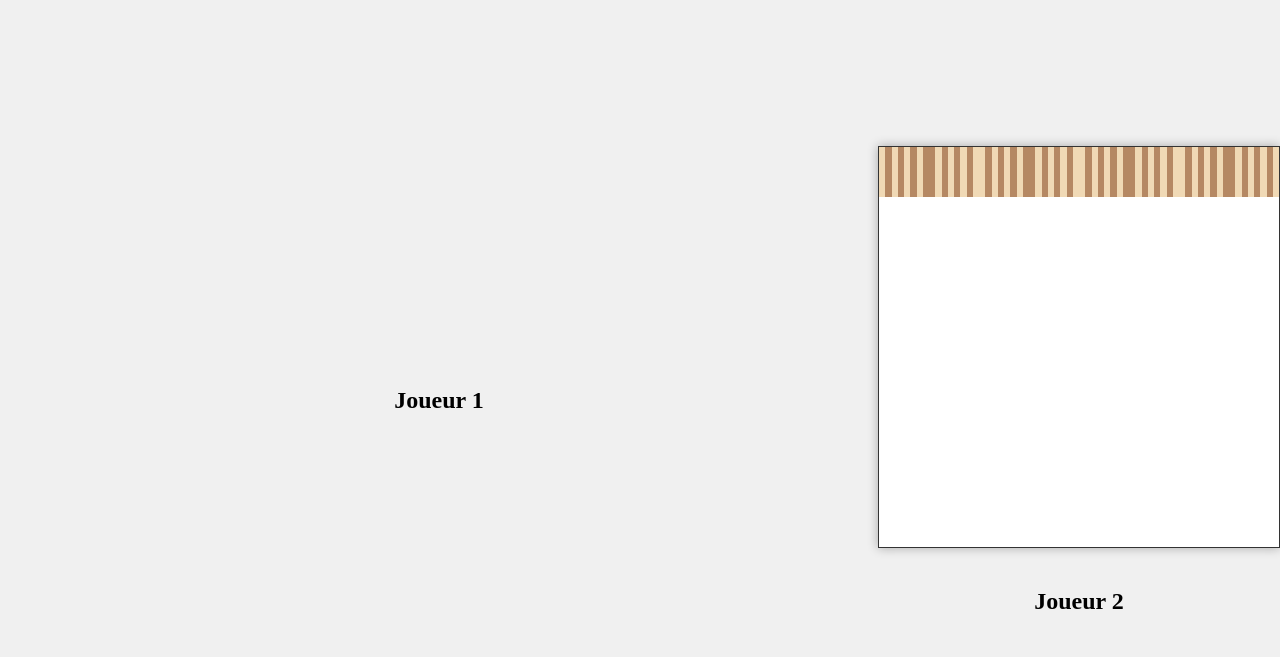
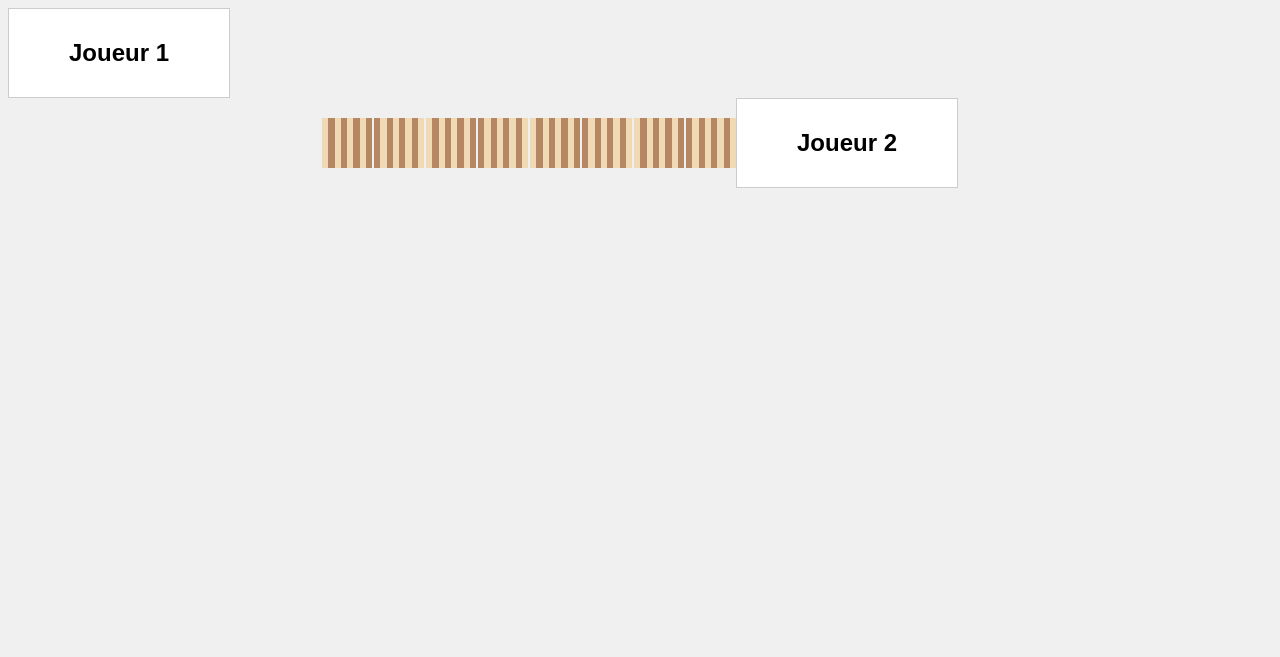
Before and after one commit to faiz92000/jeu_de_dame, a plain HTML site: page index.html in a window 1280 px wide. Drawn offline with Linux system fonts and the light colour scheme.

Commit message:
Update style.css

```diff
--- a/style.css
+++ b/style.css
@@ -1,42 +1,27 @@
+/* styles.css */
 body {
+  font-family: Arial, sans-serif;
+  background-color: #f0f0f0;
+}
+
+.player-box {
+  width: 200px;
+  background-color: #ffffff;
+  padding: 10px;
+  border: 1px solid #ccc;
+  text-align: center;
+}
+
+.board-container {
   display: flex;
   justify-content: center;
   align-items: center;
-      height: 100vh;
-      margin: 0;
-      background-color: #f0f0f0;
-    }
-
-    .container {
-      display: flex;
-      align-items: center;
-    }
-
-    .player-box {
-      flex: 1;
-      text-align: center;
-      padding: 20px;
-    }
-
-    .player-1-box {
-      margin-right: 20px;
-    }
-
-    .player-2-box {
-      margin-left: 20px;
-    }
-
-    .board-container {
-      flex: 0 0 auto;
 }
 
 .board {
   display: grid;
   grid-template-columns: repeat(8, 50px);
-      grid-template-rows: repeat(8, 50px);
-      border: 1px solid #333;
-      background-color: #fff;
-      box-shadow: 0 0 10px rgba(0, 0, 0, 0.3);
+  grid-gap: 2px;
 }
 
 .row {
@@ -44,14 +29,16 @@ body {
 }
 
 .cell {
-      width: 100%;
-      height: 100%;
+  width: 50px;
+  height: 50px;
 }
 
+/* Styles pour les cases blanches */
 .white {
   background-color: #f0d9b5;
 }
 
+/* Styles pour les cases noires */
 .black {
   background-color: #b58863;
 }
```
Lines whose indentation alone changed are shown as unchanged.
